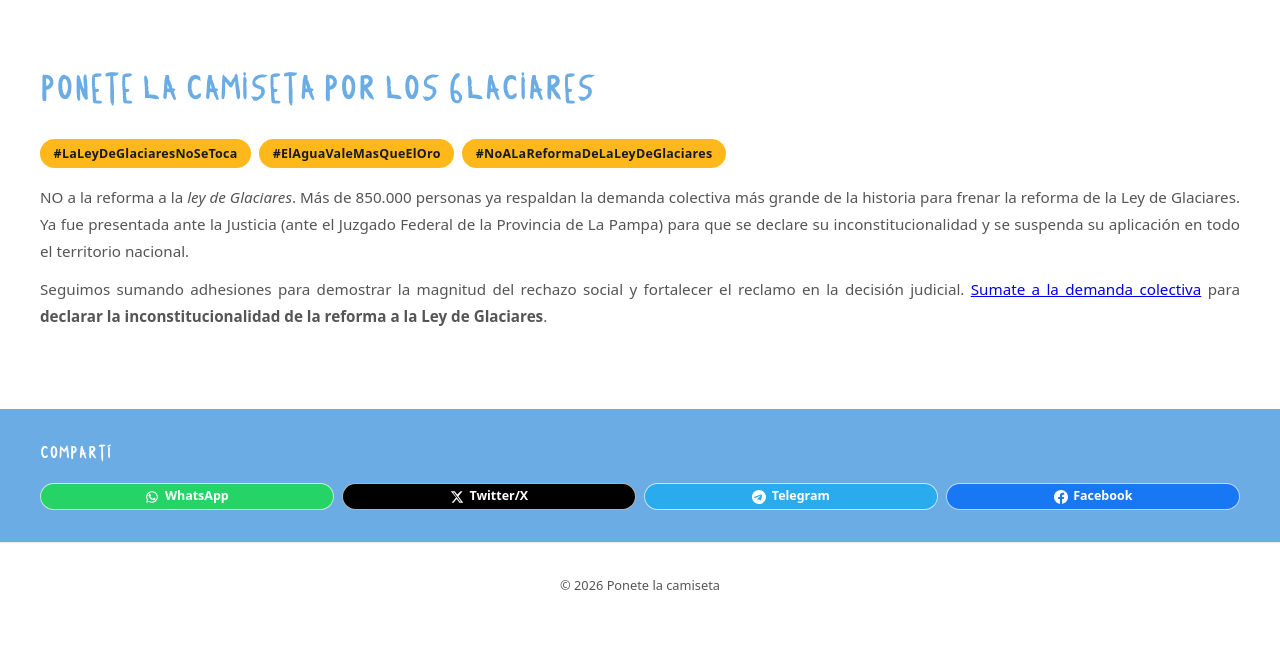
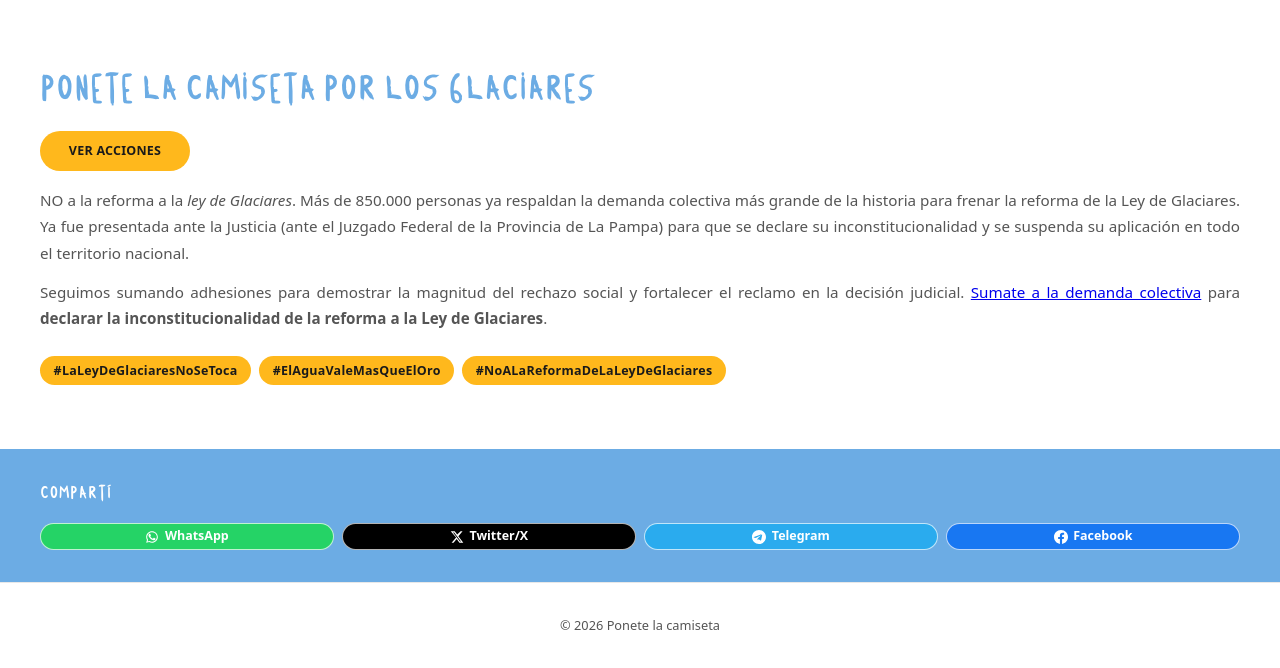
Before and after one commit to LaCamisetaOrg/LaCamisetaOrg.github.io, a Jekyll site: the page built from _causes/glaciares.md, in a window 1280 px wide. Shown: the part 513-1181 px from the top of the page. Built offline with Jekyll 4.4.1, drawn with Linux system fonts in a browser that asks for light colours; before the commit the page ends 1141 px from its top, so only the background shows below that.

Commit message:
Update cause.html

```diff
--- a/_layouts/cause.html
+++ b/_layouts/cause.html
@@ -45,17 +45,18 @@
       <article class="cause-article">
         <div class="cause-article__body">
           <h1 class="cause-article__title">Ponete la camiseta por {{ page.title }}</h1>
-          <ul class="hashtag-list" role="list">
-            {% for tag in page.hashtags %}
-            <li class="hashtag-chip">#{{ tag }}</li>
-            {% endfor %}
-          </ul>
+          <a href="#actions" id="btn-actions">VER ACCIONES</a>
           <div class="cause-article__content">{{ content }}</div>
         </div>
+        <ul class="hashtag-list" role="list">
+          {% for tag in page.hashtags %}
+            <li class="hashtag-chip">#{{ tag }}</li>
+          {% endfor %}
+        </ul>
       </article>
     </div>
     <div class="cause-wrapper cause-wrapper--bg-blue cause-wrapper--actions">
-      <div class="cause-actions">
+      <div class="cause-actions" id="actions">
         {% if page.actions.size > 0 %}
         {% if page['past-actions'].size > 0 %}
         <div class="actions-tabs" role="tablist">
```
